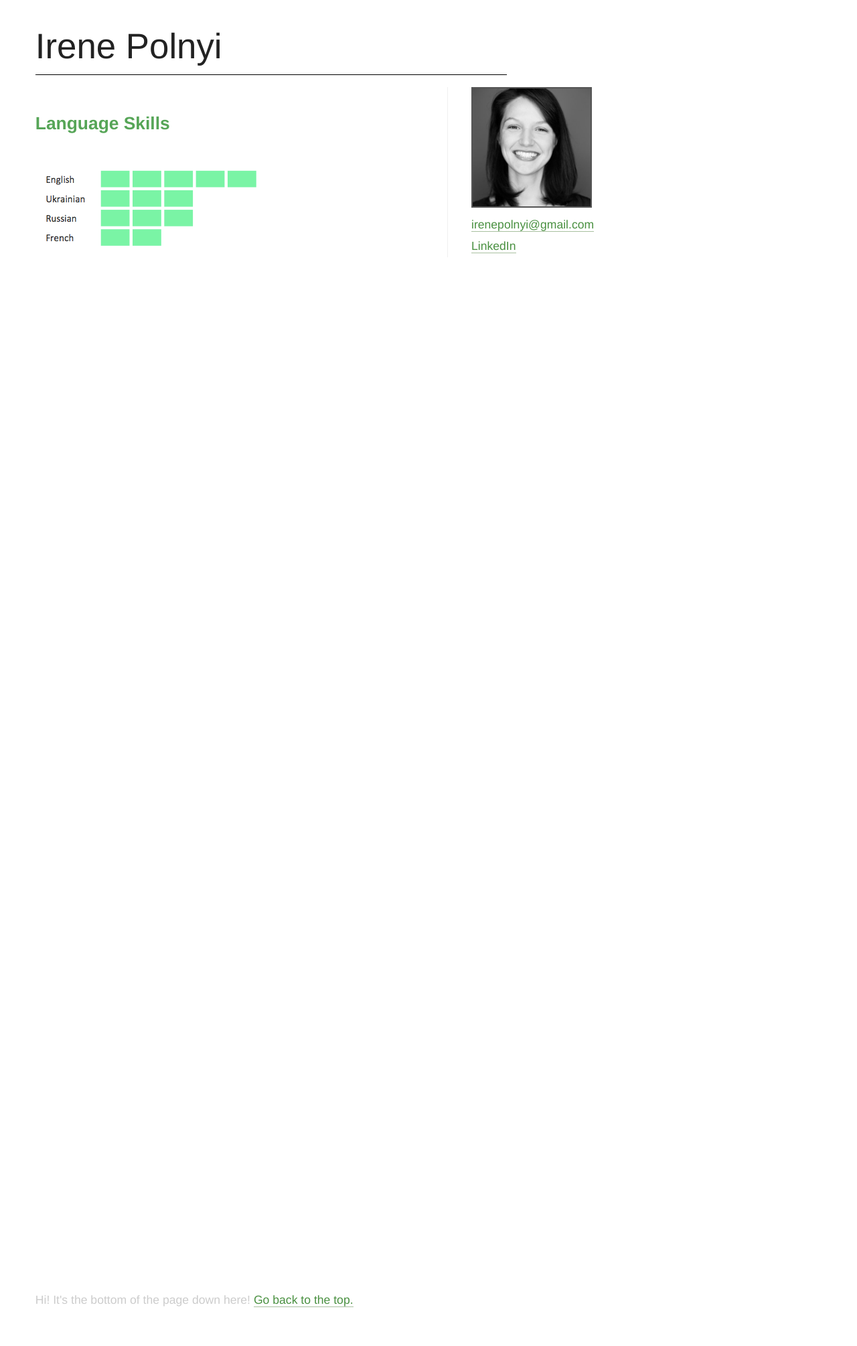
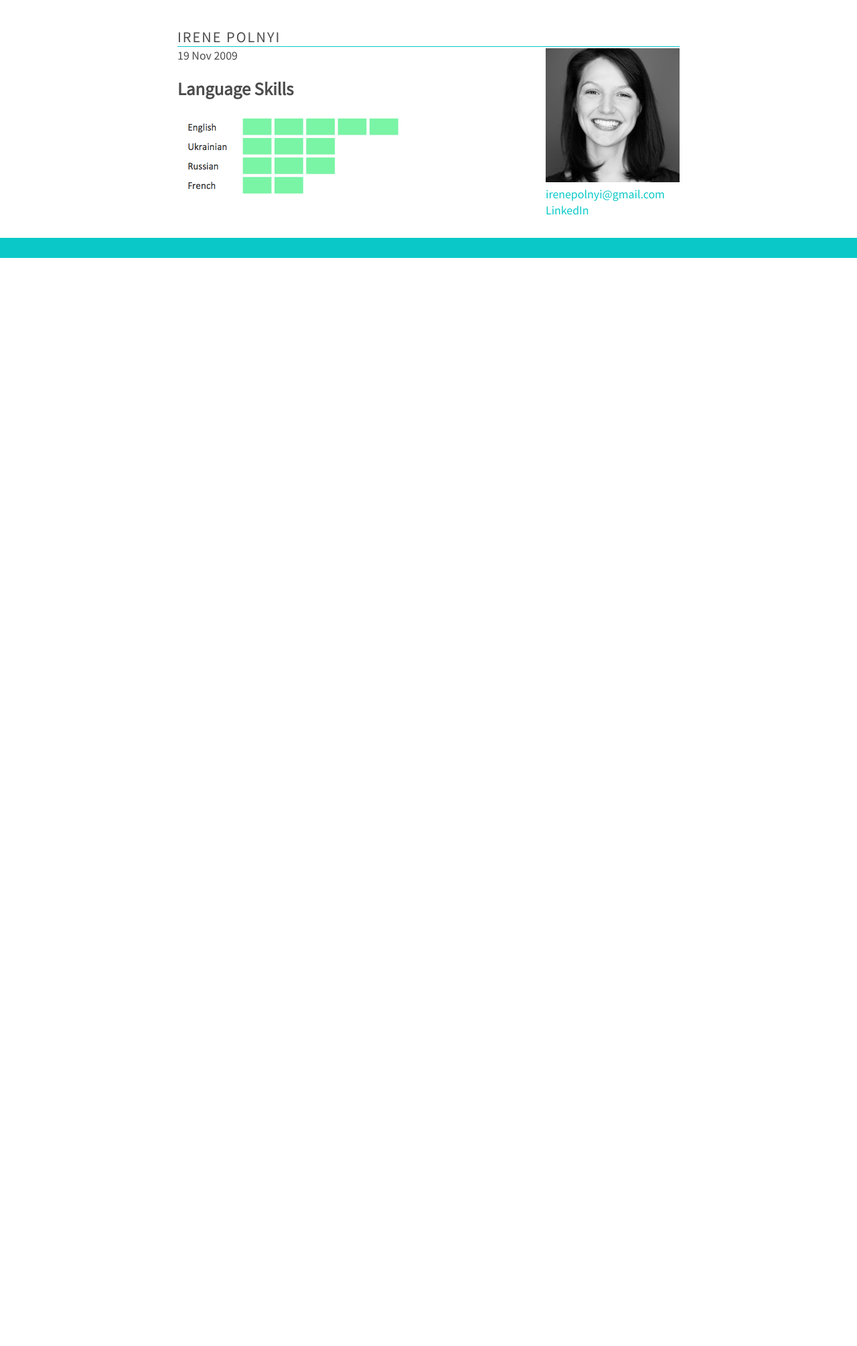
Before and after one commit to jamiew/irenepolnyi.com, a Jekyll site: the page built from _posts/2009-11-19-language-skills.markdown, in a window 1280 px wide. Shown: the whole page at 67% size. Built offline with Jekyll 4.4.1, drawn with Linux system fonts in a browser that asks for light colours; after the commit the page ends 900 px from its top, so only the background shows below that.

Commit message:
New styles compliments of @alexbeer
Remove old XML and CSS files while we're at it

```diff
--- a/_config.yml
+++ b/_config.yml
@@ -16,3 +16,5 @@ exclude:
 - README
 gems:
 - jekyll-default-layout
+kramdown:
+  smart_quotes: ["apos", "apos", "quot", "quot"]
--- a/_layouts/default.html
+++ b/_layouts/default.html
@@ -3,13 +3,9 @@
 <head>
 	<title>{{ page.title }}</title>
 	<meta http-equiv="Content-Type" content="text/html; charset=UTF-8" />
+  <meta name="viewport" content="width=device-width,initial-scale=1.0">
 
-	<!-- <link href="http://irenepolnyi.com/atom.xml" rel="alternate" title="Irene Polnyi" type="application/atom+xml" /> -->
-	<!-- <link href="http://16.media.tumblr.com/avatar_5b6ebbbc63a2_16.png" rel="shortcut icon" type="image/png" /> -->
-
-	<link rel="stylesheet" href="/stylesheets/screen.css" type="text/css" media="all" />
-
-  <meta name="viewport" content="width=device-width,initial-scale=1.0">
+  <link href="https://fonts.googleapis.com/css?family=Noto+Sans+TC" rel="stylesheet">
 
   <!-- Global site tag (gtag.js) - Google Analytics -->
   <script async src="https://www.googletagmanager.com/gtag/js?id=UA-96220-20"></script>
@@ -20,26 +16,85 @@
     gtag('config', 'UA-96220-20');
   </script>
 
+  <style type="text/css">
+      body {
+        margin: 0;
+        color: rgba(0,0,0,.7);
+      }
+      * {
+        font-family: noto sans tc;
+      }
+      #container {
+        margin: 8px;
+      }
+      #name {
+        padding-top: 40px;
+        font-size: 20px;
+        border-bottom: 1px solid rgba(10,200,200,1);
+        color: rgba(0,0,0,.7);
+        text-transform: uppercase;
+        letter-spacing: 2px;
+      }
+      #img-box img {
+        width: 100%;
+        margin-top: 2px;
+      }
+      a {
+        color: rgba(10,200,200,1);
+        text-decoration: none;
+      }
+      a:hover {
+        text-decoration: underline;
+      }
+      #bottom-bar {
+        height: 30px;
+        width: 100%;
+        background-color: rgba(10,200,200,1);
+      }
+      p {
+        font-size: 18px;
+        line-height: 30px;
+      }
+      .header {
+        font-weight: 700;
+      }
+
+      /* Desktop-only */
+      @media only screen and (min-width:500px){
+
+        #name {
+
+        }
+        #img-box img {
+	        width: 200px;
+        }
+        #email {
+
+        }
+        #container {
+          width: 750px;
+          margin: auto;
+          margin-bottom: 50px;
+        }
+        #img-box {
+          float: right;
+          margin-left: 20px;
+          height: 400px;
+        }
+      }
+  </style>
+
 </head>
 <body>
 	<div id="container">
 
-		<div id="header">
-      <a name="top"></a>
+		<div id="name">
+			<a name="top"></a>
+			Irene Polnyi
+    </div>
 
-			<!-- title -->
-      <!-- <h1><a href="/"><span>{ data me }</span></a></h1> -->
-			<!-- <p class="byline">A quantitative self portrait</p> -->
-
-			<h1><a href="/"><span>Irene Polnyi</span></a></h1>
-
-    </div><!-- /#header -->
-
-
-		<div id="sidebar">
-			<!-- avatar -->
-			<!-- <h3>Irene Polnyi</h3> -->
-			<img class="avatar" src="/images/irenepolnyi.jpg" alt="Irene Polnyi" />
+		<div id="img-box">
+			<img src="/images/irenepolnyi.jpg" alt="Irene Polnyi" />
 
 			<div id="email">
 				<script type="text/javascript" charset="utf-8">document.write('<a href="mailto:\u0069\u0072\u0065\u006e\u0065\u0070\u006f\u006c\u006e\u0079\u0069\u0040\u0067\u006d\u0061\u0069\u006c\u002e\u0063\u006f\u006d">irenepolnyi@gmail.com</a>');</script>
@@ -50,17 +105,13 @@
 			</div>
 		</div>
 
-
 		<div id="content">
 	    {{ content }}
 		</div>
 
+	</div>
 
-		<div id="footer">
-			Hi! It's the bottom of the page down here! <a href="#top">Go back to the top.</a>
-		</div>
-
-	</div>
+	<div id="bottom-bar"></div>
 
 </body>
 </html>
--- a/stylesheets/screen.css
+++ /dev/null
@@ -1,134 +0,0 @@
-/***********************/
-/* irenepolnyi.com CSS */
-/***********************/
-
-/* General */
-html, body { margin: 0; padding: 0; }
-html { color: #222; font-family: 'Helvetica Neue', 'Helvetica', 'Arial', sans-serif; font-size: 110%; line-height: 1.8em; }
-body {  }
-
-a { color: #499040; border-bottom: 1px solid #a9c0a0; text-decoration: none; }
-a:hover { color: #111;  }
-
-ul { list-style-type:square; }
-
-h2, h3, h4, blockquote, div.post_date, table thead tr th { font-family: 'Helvetica Neue','Helvetica','Arial',sans-serif;  }
-code { padding: 0 0.25em; background: #111; font-family: 'monaco',monospace;  }
-
-img { }
-a img, a.noborder { border: 0; text-decoration: none }
-
-/* Helpers */
-.clear, .clearer { clear: both; }
-.floatLeft { float: left; margin-right: 1em; }
-.floatRight { float: right; margin-left: 1em; }
-
-/* Headers */
-h1 { margin-bottom: 0.375em; font-size: 1.6em; font-weight: normal;  }
-h1 a { border-bottom: none; text-decoration: none; color: #222;  }
-h1 a:hover, h1 a:focus, h1 a:active { background: transparent; color: #0f0;  }
-
-h2 { color: #56a557; font-size: 1.5em; font-weight: bold; line-height: 1.5em;  }
-h3 { color: #b6b5b7; font-size: 1.2em; font-weight: normal; font-style: italic; }
-h4 { text-transform: uppercase;  }
-
-p { letter-spacing: 0.05em;  }
-blockquote { color: #666;  }
-blockquote { margin: 1.5em 2.5em; padding-left: 1em; border-left: 1px solid #aaa;  }
-.about { padding: 0 0.5em; text-align: center;  }
-
-blockquote { font-style: italic; color: #aaa; }
-blockquote a { color: #999; border: none;  }
-blockquote a:hover, .about a:hover { color: #777;  }
-
-
-/* Layout */
-#container { background: #fff; padding: 0 0 1em 1em; }
-
-@media only screen and (min-width: 53em) {
-  #container {
-    /*margin: 15px auto;*/
-    width: 49em;
-    padding: 0 0 3em 3em;
-  }
-
-  #sidebar {
-    float: right;
-    border-left: 1px solid #f0f0f0;
-    padding-left: 2em;
-  }
-}
-
-
-#header { width: 40em; margin-bottom: 1em; padding-top: 1em; }
-#header h1 { font-size: 3em; border-bottom: 1px solid #000; padding-bottom: 0.5em; margin-bottom: 0; }
-#header p.byline { color: #222; font-size: 1.3em; font-style: italic; font-weight: normal; letter-spacing: 0px; border-bottom: 3px solid #000; margin: 0; padding: 0.3em 0 0.1em 0; }
-#header p.bio { font-size: 0.9em; line-height: 1.3em; color: #aaa; padding-right: 15em; }
-
-#content { width: 33em; min-height: 100em; }
-#content h2 { margin-top: 2em; }
-#content a.permalink { color: #e0e0e0; display: inline; }
-#content .post_content { font-size: 0.8em; line-height: 1.5em; }
-#content .post_content img { max-width: 100%; margin-top: 1.5em; } /* Force body images to fill; do all browsers support max-width? TODO: resize imgs manually */
-
-#sidebar { width: 12em; text-align: left; }
-#sidebar h2, #sidebar h3 { font-family:'Georgia','DejaVu Serif','Times','Times New Roman', serif; margin-bottom: 0.1em; }
-#sidebar img { max-width: 10em; } /* was 80% */
-#sidebar img.avatar { border: 2px solid #555; margin: 0; padding: 0; }
-
-#footer { font-size: 1em; color: #ccc; }
-
-/* Navigation */
-ul#navigation { margin: 0; padding: 0; list-style-type: none;  }
-ul#navigation li { display: block; float: left; background: #eee;  }
-ul#navigation li.first { padding-left: 1.2em;  }
-ul#navigation li.last { padding-right: 1.2em;  }
-ul#navigation li a { display: block; padding: 0.4em 0.6em; color: #494040; border-bottom: none; font-size: 1.35em; text-decoration: none; text-transform: uppercase; letter-spacing: 0.05em; }
-ul#navigation li a:hover { background: #e0e0e0; color: #000;  }
-
-ul#navigation { display: none; }
-
-/* Image */
-img.img_left { float: left; margin-right: 1.5em; margin-bottom: 0.25em;  }
-
-ul.images { margin: 0; padding: 0; list-style-type: none;  }
-ul.images li img { float: left; margin-right: 1.5em; margin-bottom: 1.5em;  }
-
-/* Table */
-table { width: 80%; margin: 0 auto;  }
-table thead tr th { text-align: left; text-decoration: underline;  }
-
-/* Archive */
-ol.archive { margin: 0; padding: 0; list-style-type: none;  }
-ol.archive span.date { float: left; display: block; width: 7em; padding-right: 1em; text-align: right;  }
-
-/* Pagination */
-div.left_column, div.right_column, form.center_column { border: 0;  }
-div.left_column, div.right_column { width: 25%;  }
-div.left_column { float: left;  }
-div.right_column { float: right; text-align: right;  }
-form.center_column { float: left; width: 50%;  }
-form.center_column fieldset { padding: 0; margin: 0; border: none; text-align: center;  }
-div.paginator { margin: 3em 0;  }
-
-/* Post stylings */
-#content h2 {  }
-#content h2 a { display: block; font-size: 0.85em; border: 0; color: #333; background: url(/images/underline.png) -7px 28px no-repeat; }
-div.post_date { display: none; margin: 0; line-height: 0; font-weight: bold; color: #aaa;  }
-
-hr { border: 0; border-top: 1px solid #eee; border-right: none; border-left: none;  }
-hr.post { margin: 3em 0 3.5em 0;  }
-div.clear_both { clear: both;  }
-
-/* Sidebar boxes */
-#twitter-logo { position: absolute; margin-top: 1em; }
-#twitter { margin-top: 3.5em; margin-bottom: 2.5em; font-size: 0.9em; line-height: 1.5em; border: 1px solid #f9f9f9; background-color: #fcfcfc; padding: 0.2em 1em; overflow: hidden; }
-#twitter ul { list-style: none; padding: 0; margin: 0; }
-#twitter .tweet_first a:first-child { margin-left: 55px; border-bottom-style: dotted;}
-#twitter .tweet_first .tweet_text a { margin: 0; }
-
-#sidebar .images img { border: 1px solid #666; }
-#sidebar .images a { border: 0; }
-
-#sidebar h3 a { border-bottom: 1px dotted #bbb; color: #aaa; }
-#sidebar h3.tumblr-link a { font-size: 92%; }
```
Also changed, not shown: atom.xml (deleted, +0 -28 lines), index.md (+9 -5 lines), sitemap.xml (deleted, +0 -27 lines), stylesheets/syntax_highlighting.css (deleted, +0 -80 lines).
